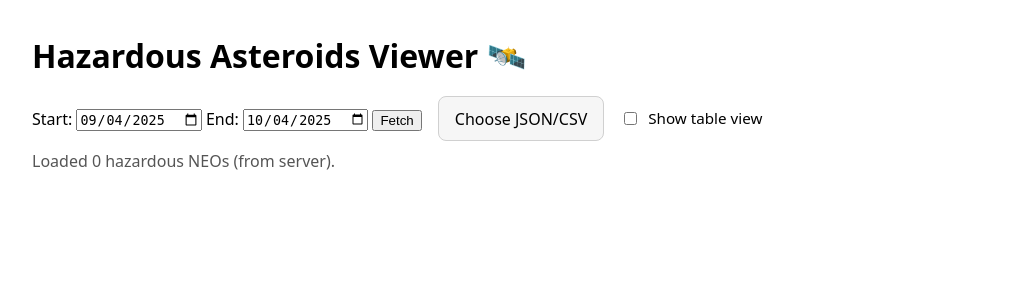
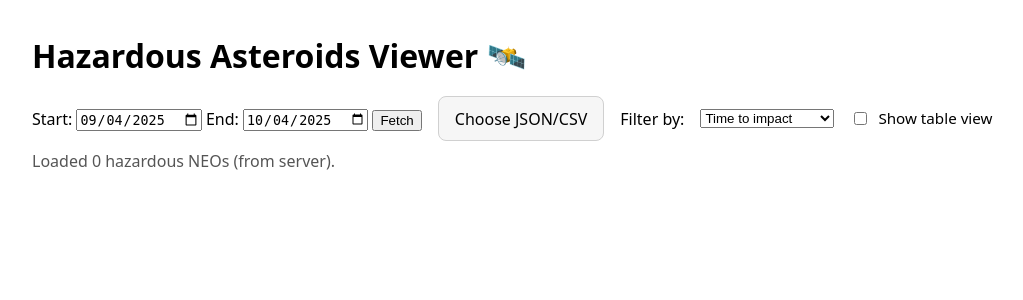
Before and after one commit to KManuel27/NASA-Space-Apps-Challenge-2025, a Flask app: page /available_meteors in a window 1280 px wide. Shown: the top 300 px of the page, without its empty margins (74-1097 px from the left). Run offline with Flask 3, Linux system fonts and the light colour scheme; data that the repository does not hold is empty.

Commit message:
Added dropdown menu

```diff
--- a/templates/availableMeteors.html
+++ b/templates/availableMeteors.html
@@ -20,6 +20,14 @@
       <input id="fileInput" type="file" accept=".json,.csv"/>
       <span>Choose JSON/CSV</span>
     </label>
+
+    <label for="filterSelect">Filter by:</label>
+    <select id="filterSelect">
+      <option value="time_to_impact">Time to impact</option>
+      <option value="hazard_score">Hazard score</option>
+      <option value="size">Size (km)</option>
+      <option value="miss_distance">Miss distance (km)</option>
+    </select>
 
     <label class="toggle">
       <input id="viewToggle" type="checkbox"/>
```
